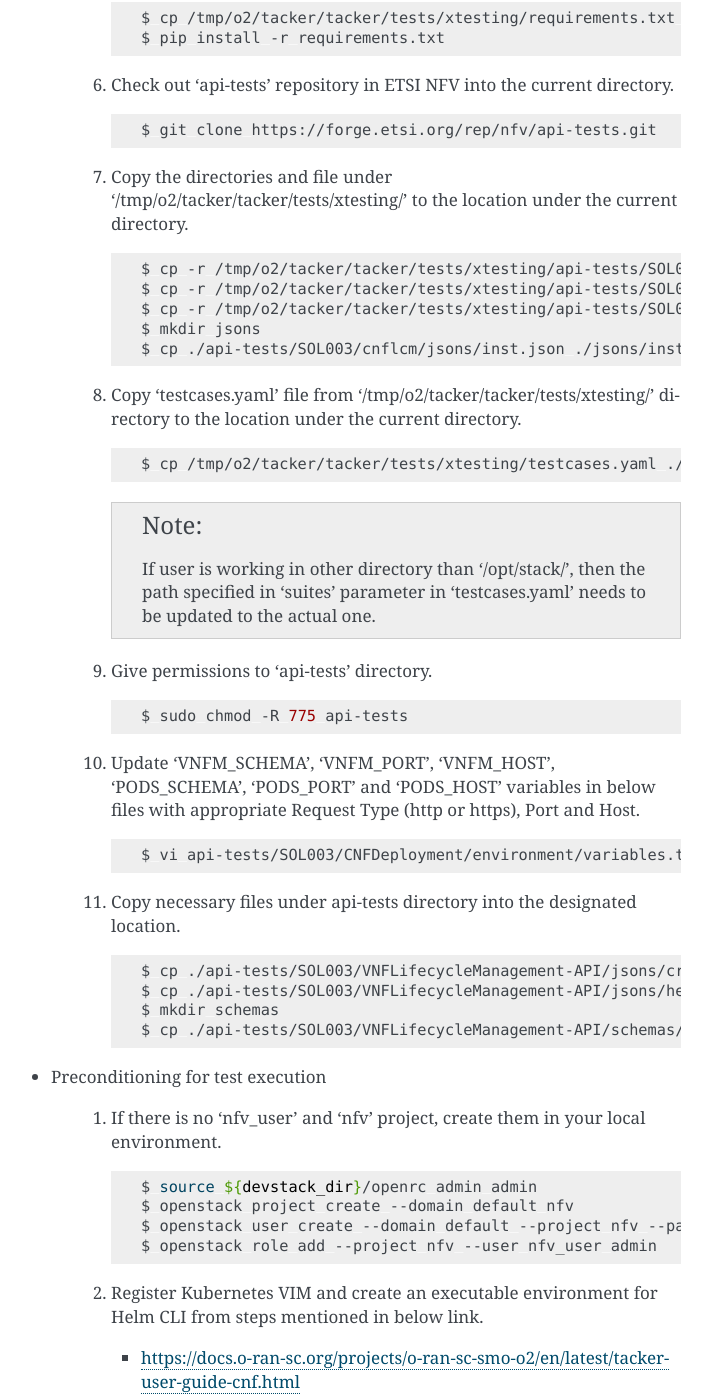
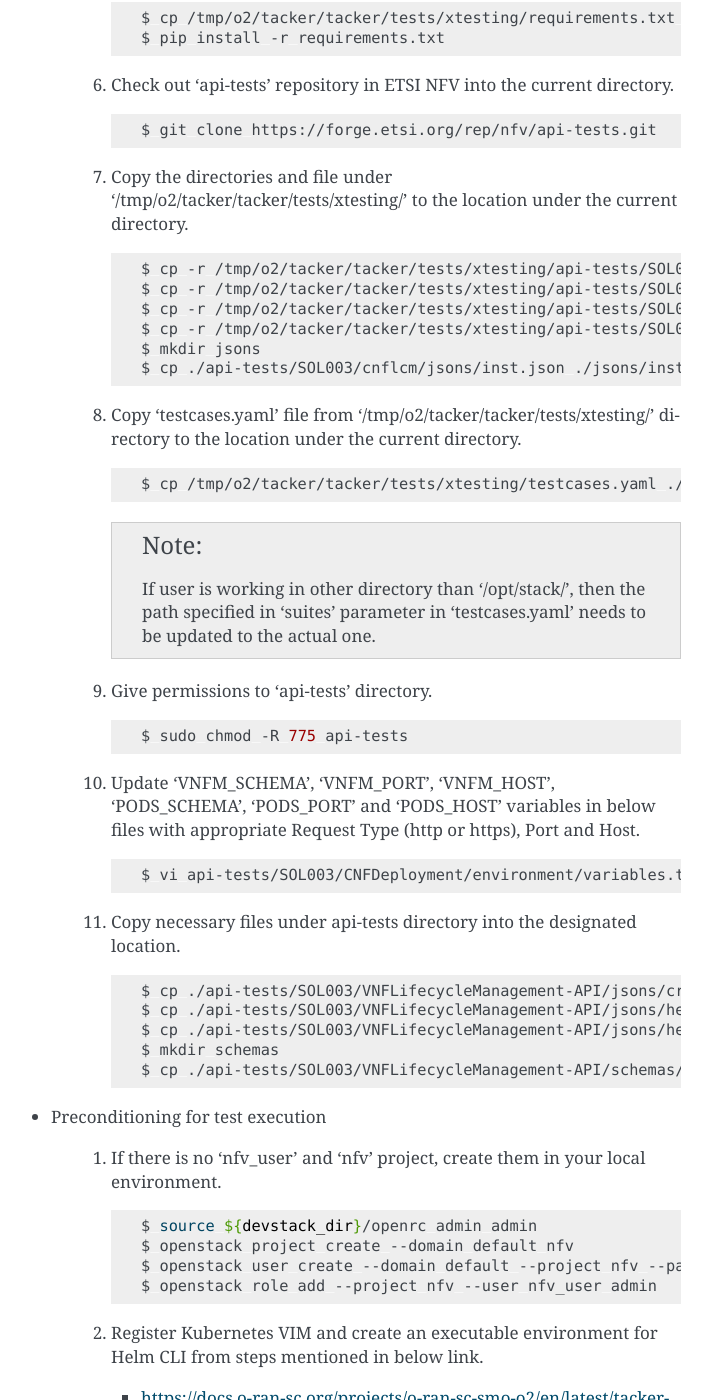
Before and after one commit to o-ran-sc/smo-o2, a Sphinx documentation site: the page built from docs/developer-guide.rst, in a window 1280 px wide and 1400 px high, scrolled down 1042 px. Shown: the whole window, without its empty margins (399-1111 px from the left). Built offline with Sphinx 7.4.7, drawn with Linux system fonts in a browser that asks for light colours; some of the changed text lies outside the part shown.

Commit message:
Add Heal VNFC conformance test in Xtesting
This patch adds a new conformance test for healing VNFC based on
ETSI NFV-TST 010 specification with Xtesting.

Issue-ID: SMO-119
Change-Id: Ie30b396256c40489f179efe9ebf471f08657362d
Signed-off-by: Koichi Edagawa <edagawa.kc@nec.com>

```diff
--- a/docs/developer-guide.rst
+++ b/docs/developer-guide.rst
@@ -78,6 +78,7 @@
 
       .. code:: bash
 
+         $ cp -r /tmp/o2/tacker/tacker/tests/xtesting/api-tests/SOL002/cnflcm ./api-tests/SOL002
          $ cp -r /tmp/o2/tacker/tacker/tests/xtesting/api-tests/SOL003/CNFDeployment ./api-tests/SOL003
          $ cp -r /tmp/o2/tacker/tacker/tests/xtesting/api-tests/SOL003/cnflcm ./api-tests/SOL003
          $ cp -r /tmp/o2/tacker/tacker/tests/xtesting/api-tests/SOL005/CNFPrecondition ./api-tests/SOL005
@@ -112,6 +113,7 @@
 
          $ cp ./api-tests/SOL003/VNFLifecycleManagement-API/jsons/createVnfRequest.json ./jsons
          $ cp ./api-tests/SOL003/VNFLifecycleManagement-API/jsons/healVnfRequest.json ./jsons
+         $ cp ./api-tests/SOL003/VNFLifecycleManagement-API/jsons/healVnfRequest.json ./jsons/healVnfcRequest.json
          $ mkdir schemas
          $ cp ./api-tests/SOL003/VNFLifecycleManagement-API/schemas/vnfInstance.schema.json ./schemas
 
```
Also changed, not shown: other parts of docs/developer-guide.rst (+1 -1 lines), 3 other files.
